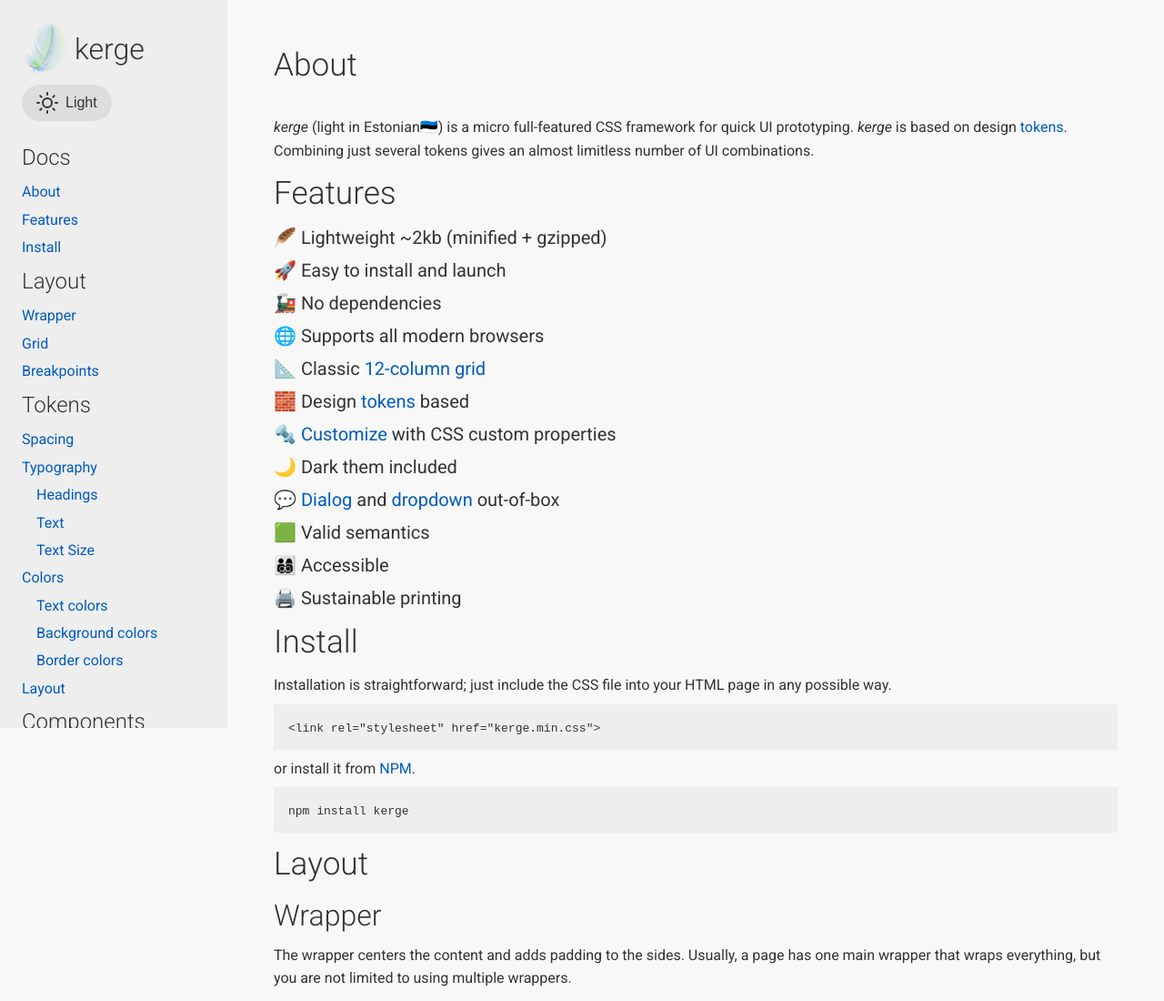
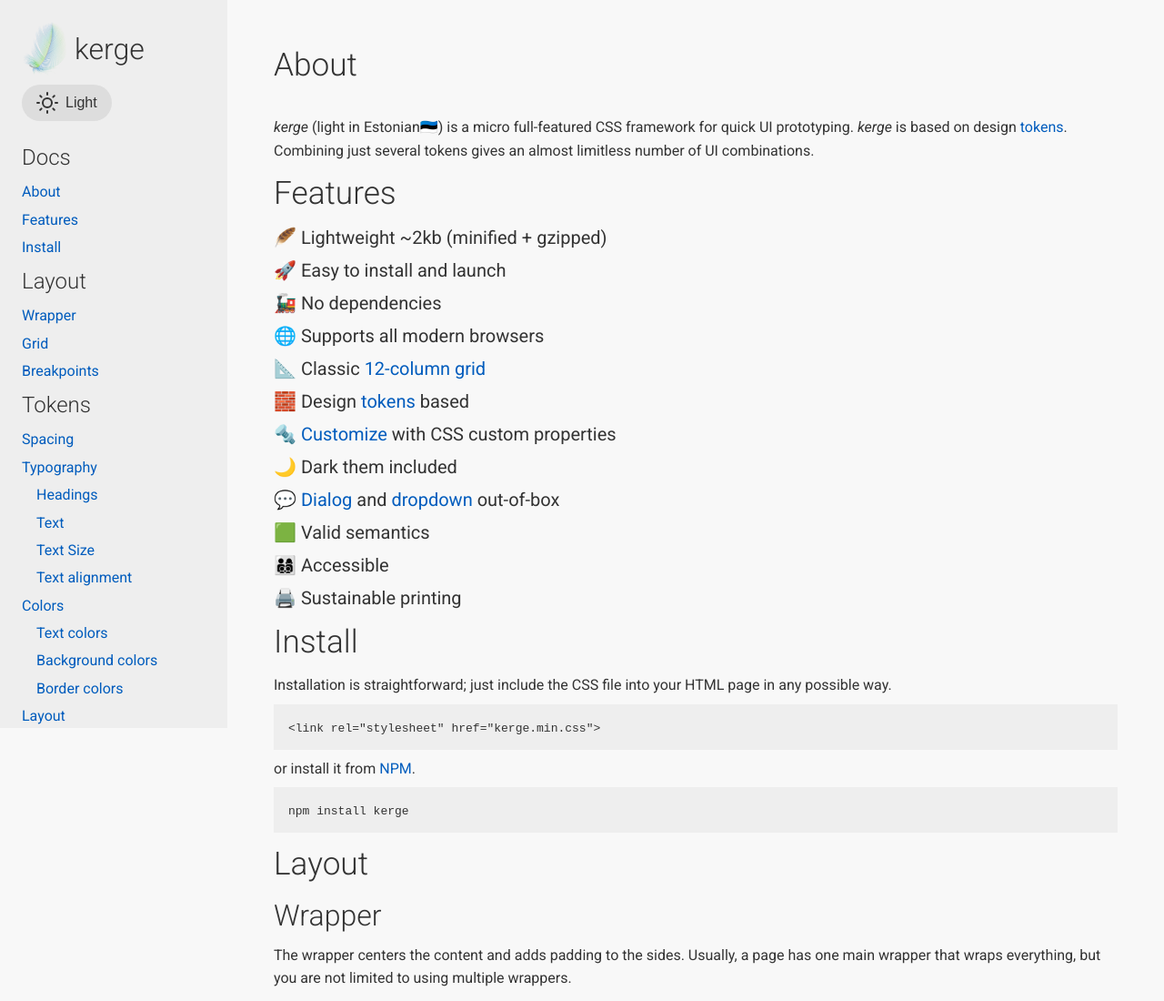
Before and after one commit to dknight/puff, a website: page docs/index.html in a window 1280 px wide. Shown: the top 1100 px of the page at 91% size. Drawn offline with Linux system fonts and the light colour scheme.

Commit message:
docs: fixed text alignment link

```diff
--- a/docs/index.html
+++ b/docs/index.html
@@ -61,6 +61,7 @@
               <li><a href="#headings">Headings</a></li>
               <li><a href="#text">Text</a></li>
               <li><a href="#text-size">Text Size</a></li>
+              <li><a href="#text-alignment">Text alignment</a></li>
             </ul>
           </li>
           <li><a href="#colors">Colors</a>
@@ -329,7 +330,7 @@
         <p class="xxl">Super extra-large</p>
       </kerge-doc-previewer>
 
-      <h3 id="text-size">Text alignment</h3>
+      <h3 id="text-alignment">Text alignment</h3>
       <kerge-doc-previewer>
         <p class="border p1 ts">
           ts - text align start (left)
```
